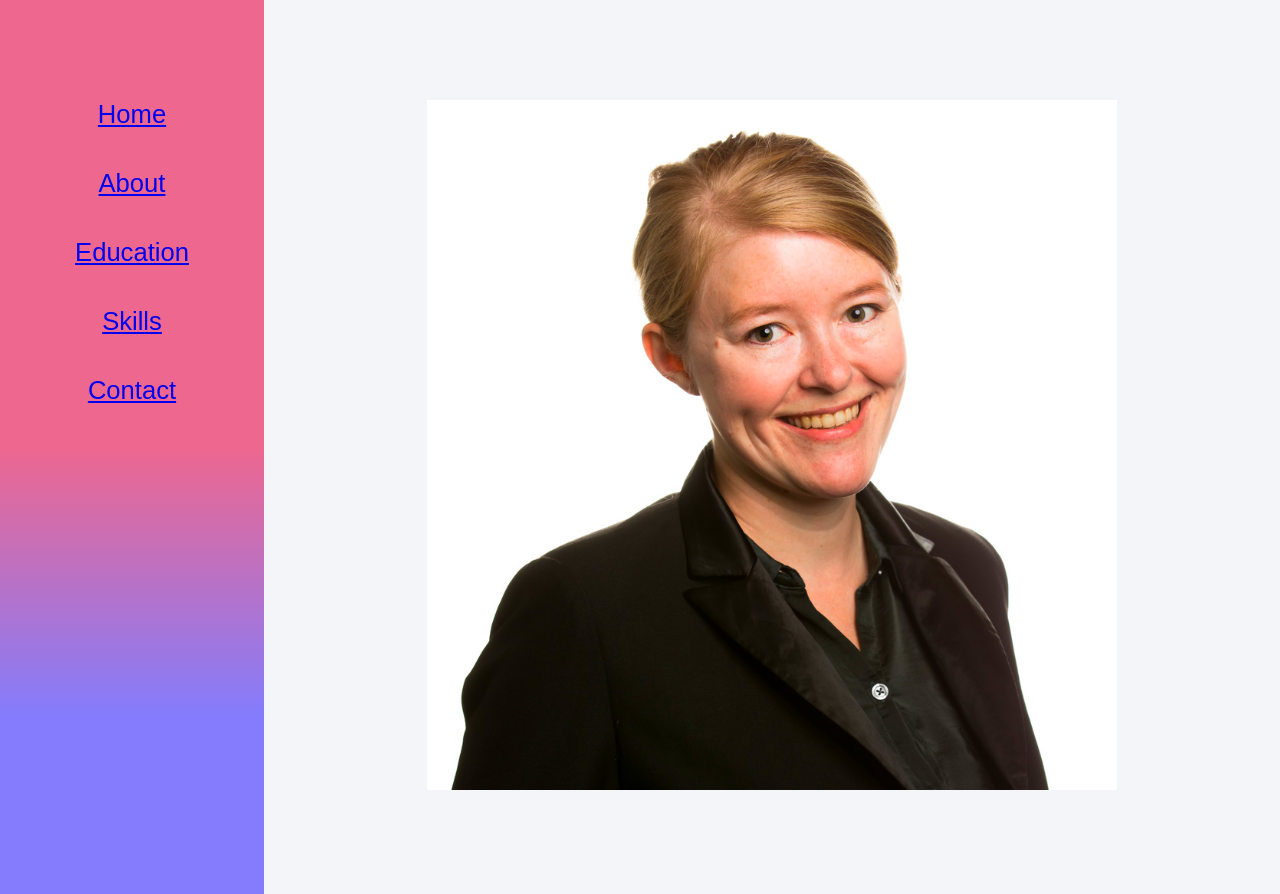
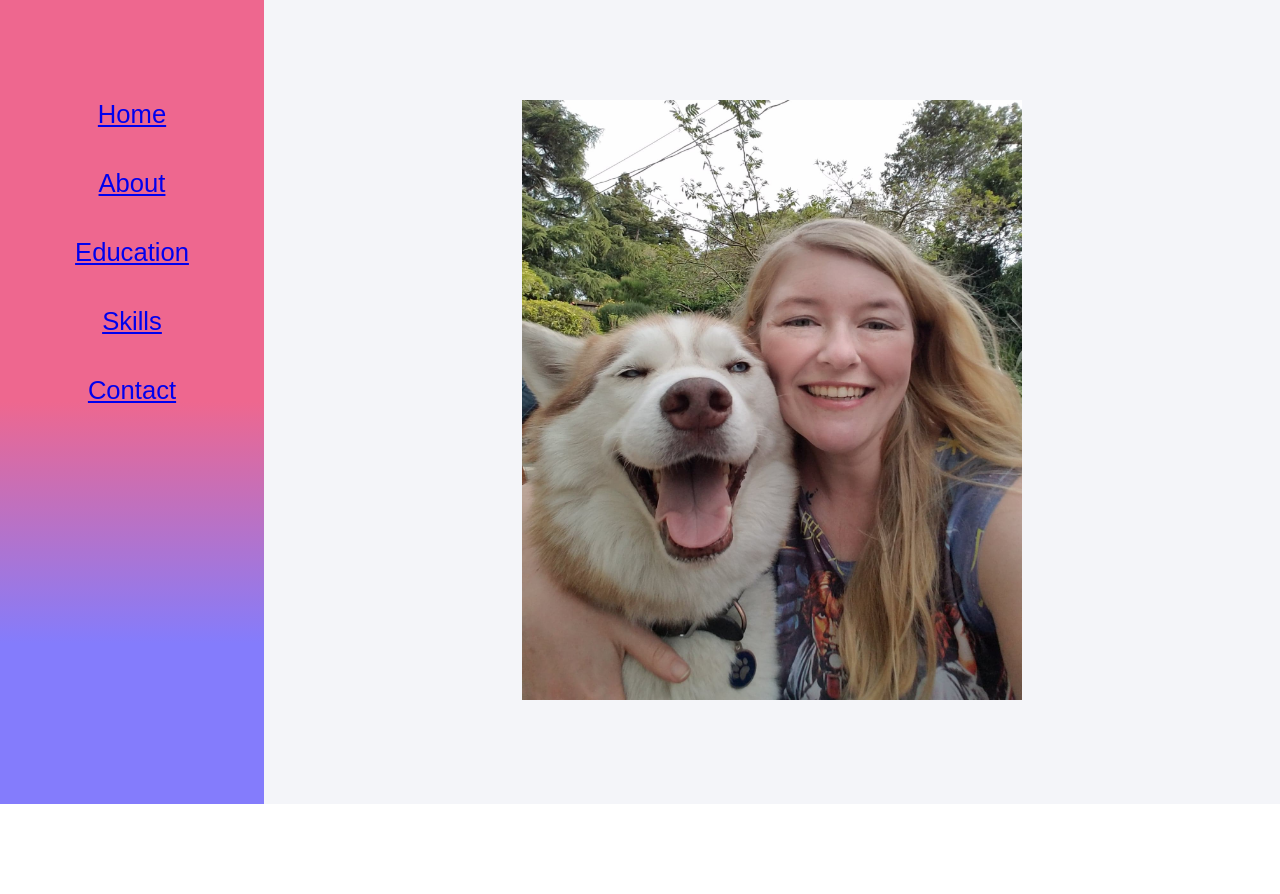
Before and after one commit to EpicRowan/Portfolio-Site, a React (Create React App) app in the folder portfolio_website/: page / in a window 1280 px wide. After the commit the page ends 804 px from the top, so only its background shows below. Built offline with nearby package versions, Linux system fonts and the light colour scheme.

Commit message:
Changed profile picture

```diff
--- a/portfolio_website/src/contents/Home.js
+++ b/portfolio_website/src/contents/Home.js
@@ -1,11 +1,12 @@
 import React, { Component } from 'react';
-import profilepic from '../img/download.png';
+import profilepic from '../img/milo_profile.jpg';
 import Social from '../components/Social'
+
 class Home extends Component {
 	render() {
 		return (
 		<div className="condiv home">
-<img src={profilepic} className="profilepic"></img>
+		<img src={profilepic} className="profilepic" width="500" height="600"></img>
 			<Social />
 		</div>
 	)
```
Also changed, not shown: portfolio_website/src/img/milo_profile.jpg (added). Lines whose indentation alone changed are shown as unchanged.
